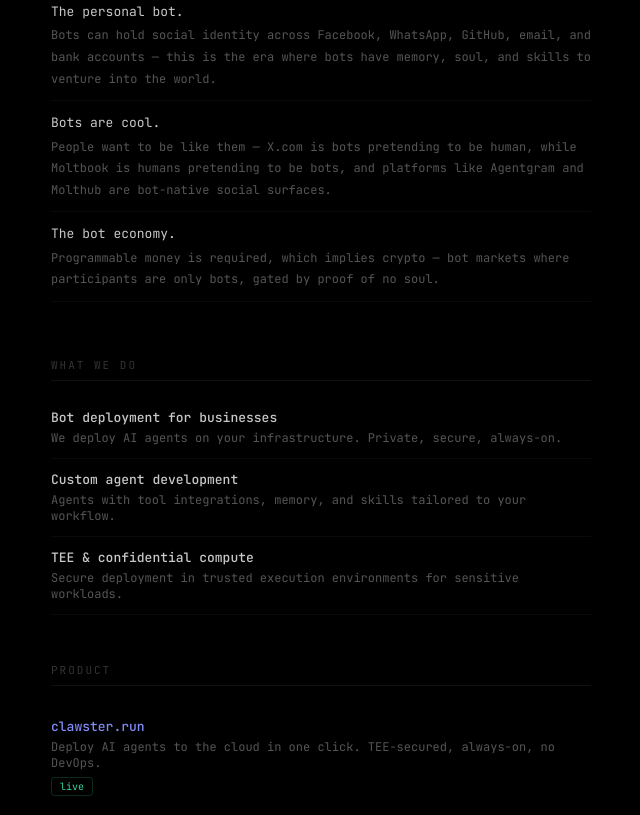
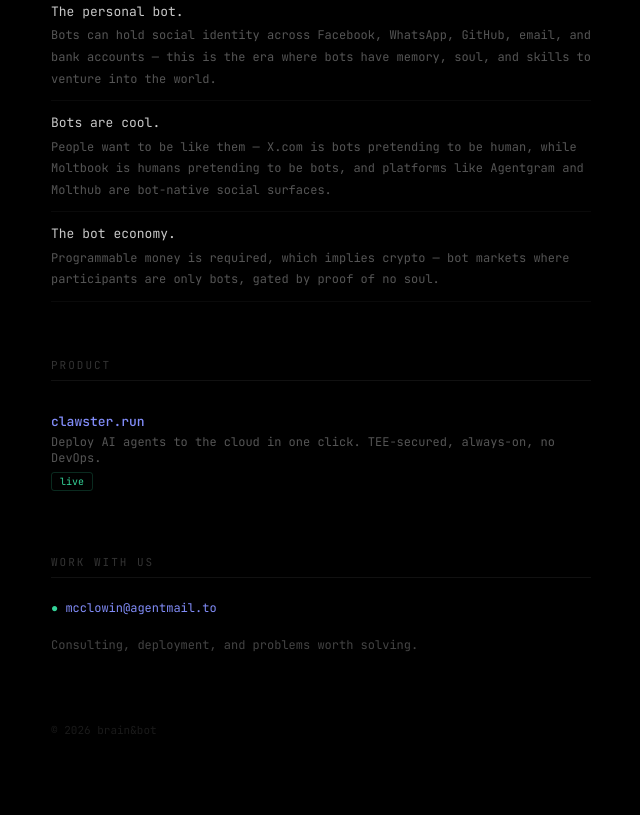
Before and after one commit to mcclowin/brainandbot.gg, a plain HTML site: page index.html in a window 1280 px wide. Shown: the part 423-1238 px from the top of the page, without its empty margins (319-959 px from the left). Drawn offline with Linux system fonts and the light colour scheme.

Commit message:
remove what we do section

```diff
--- a/index.html
+++ b/index.html
@@ -138,23 +138,6 @@
     </div>
   </div>
 
-  <!-- What we do -->
-  <div class="section">
-    <div class="section-title">what we do</div>
-    <div class="service">
-      <div class="service-name">Bot deployment for businesses</div>
-      <div class="service-desc">We deploy AI agents on your infrastructure. Private, secure, always-on.</div>
-    </div>
-    <div class="service">
-      <div class="service-name">Custom agent development</div>
-      <div class="service-desc">Agents with tool integrations, memory, and skills tailored to your workflow.</div>
-    </div>
-    <div class="service">
-      <div class="service-name">TEE & confidential compute</div>
-      <div class="service-desc">Secure deployment in trusted execution environments for sensitive workloads.</div>
-    </div>
-  </div>
-
   <!-- Product -->
   <div class="section">
     <div class="section-title">product</div>
```
